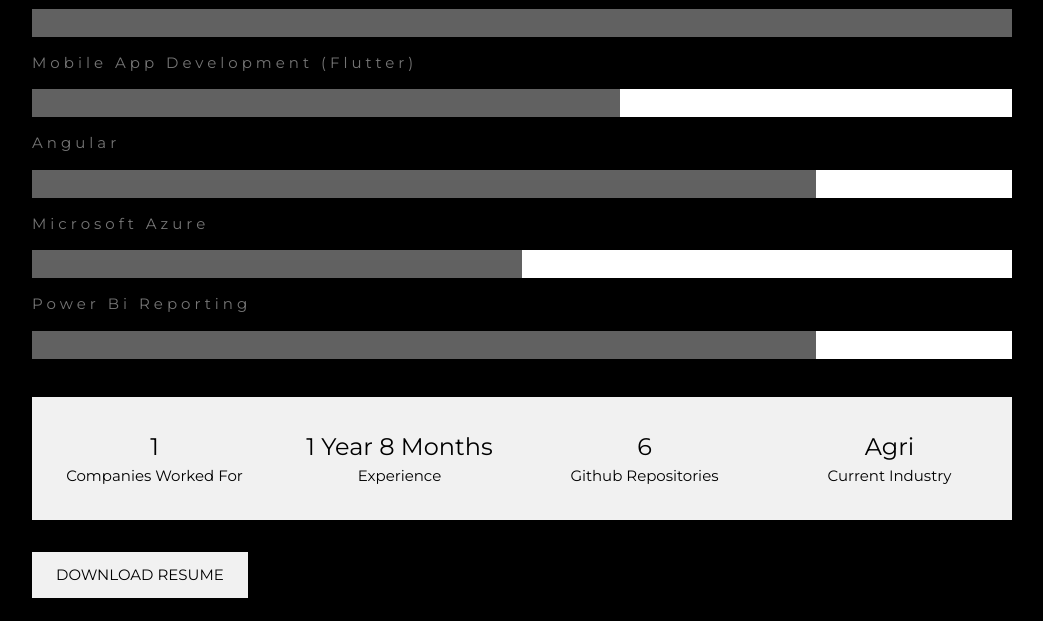
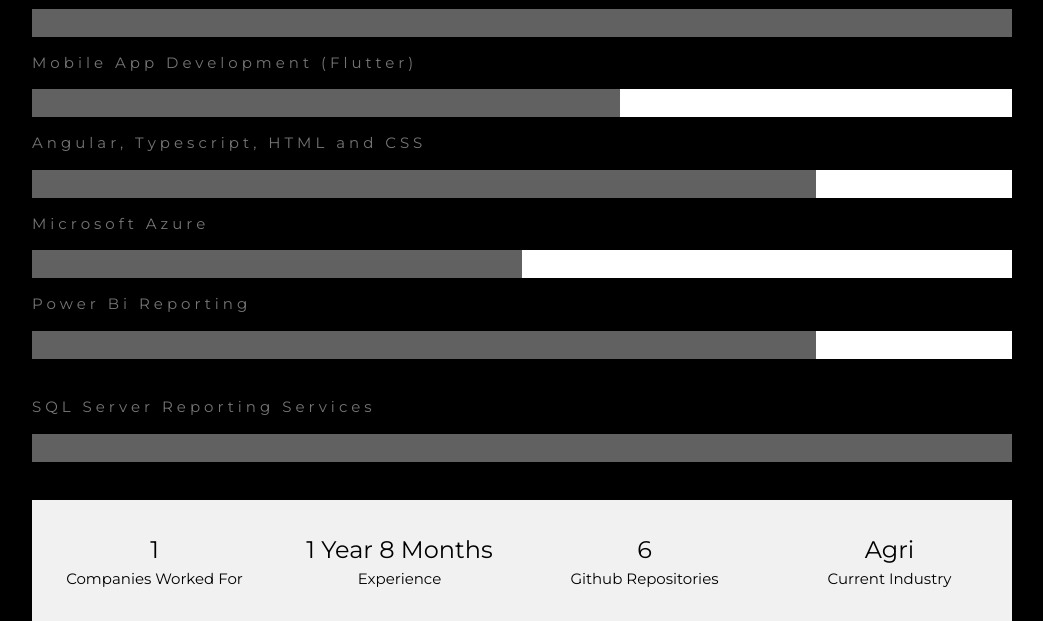
Before and after one commit to baneleNdaba/portfolio.2000, a plain HTML site: page index.html in a window 1280 px wide. Shown: the part 1560-2181 px from the top of the page, without its empty margins (178-1221 px from the left). Drawn offline with nearby package versions, Linux system fonts and the light colour scheme.

Commit message:
Upload updated CV

```diff
--- a/index.html
+++ b/index.html
@@ -87,7 +87,7 @@
     <div class="w3-white">
       <div class="w3-dark-grey" style="height:28px;width:60%"></div>
     </div>
-    <p class="w3-wide">Angular</p>
+    <p class="w3-wide">Angular, Typescript, HTML and CSS</p>
     <div class="w3-white">
       <div class="w3-dark-grey" style="height:28px;width:80%"></div>
     </div>
@@ -98,6 +98,10 @@
     <p class="w3-wide">Power Bi Reporting</p>
     <div class="w3-white">
       <div class="w3-dark-grey" style="height:28px;width:80%"></div>
+    </div><br>
+    <p class="w3-wide">SQL Server Reporting Services</p>
+    <div class="w3-white">
+      <div class="w3-dark-grey" style="height:28px;width:100%"></div>
     </div><br>
 
     <div class="w3-row w3-center w3-padding-16 w3-section w3-light-grey">
```
Also changed, not shown: 1 other file.
